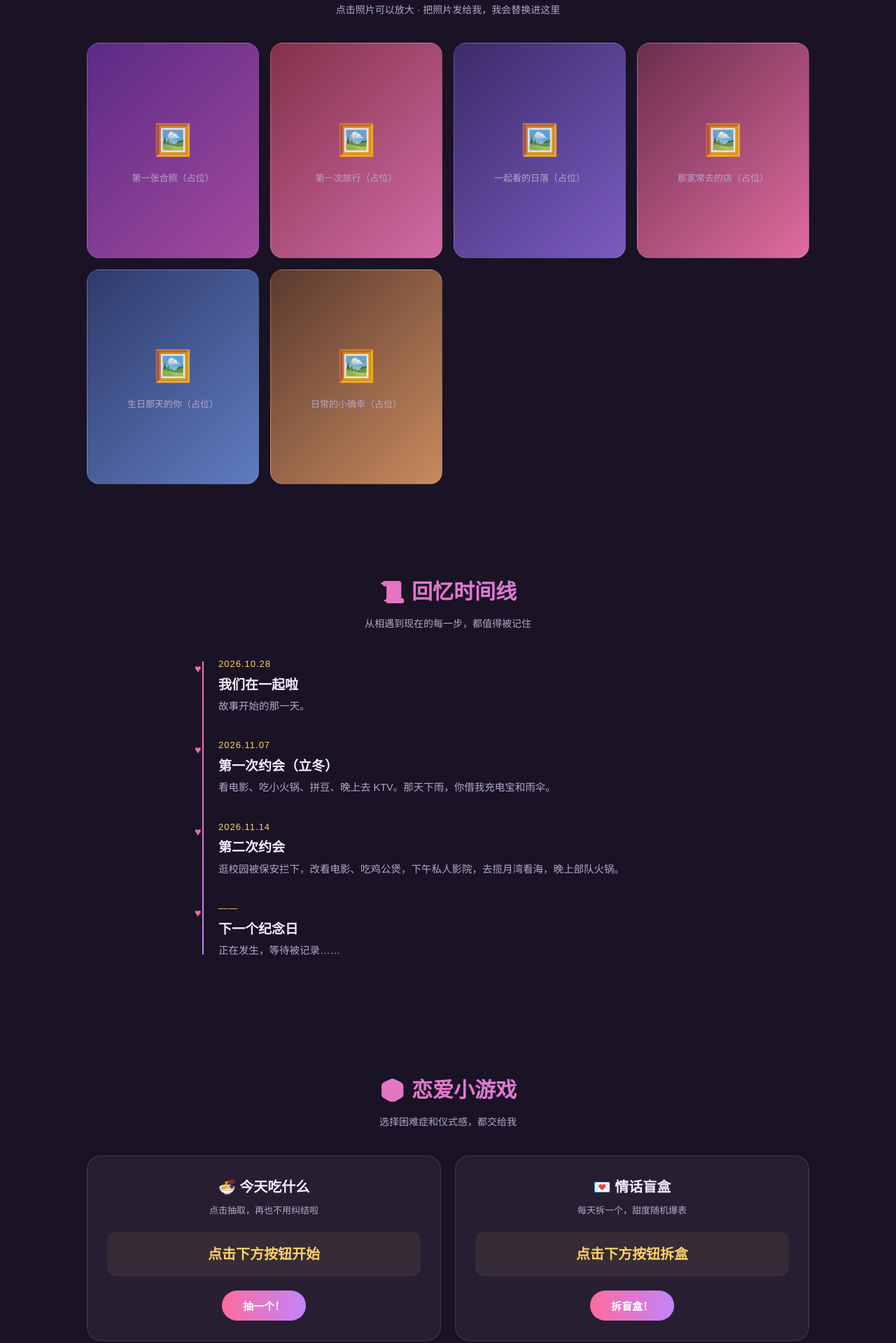
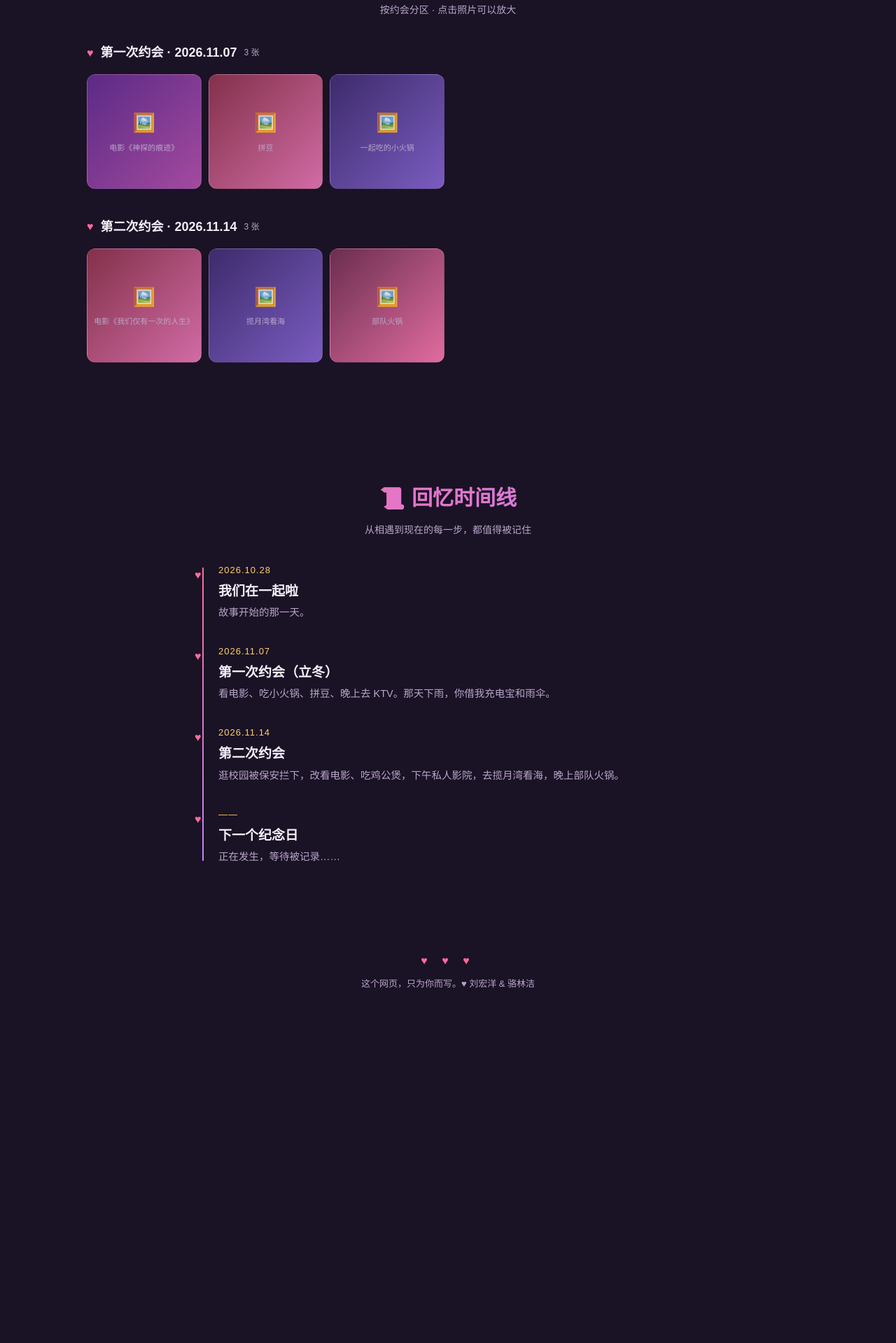
Before and after one commit to worldL4/love, a plain HTML site: page index.html in a window 1280 px wide. Shown: the part 881-2800 px from the top of the page at 70% size. After the commit the page ends 2338 px from the top, so only its background shows below. Drawn offline with Linux system fonts and the light colour scheme.

Commit message:
update: 图集分区 + 删小游戏/情书

```diff
--- a/index.html
+++ b/index.html
@@ -66,22 +66,34 @@
   .next-anniv { margin-top:26px; color:var(--sub); font-size:14px; }
   .next-anniv b { color:var(--gold); }
 
-  /* 照片墙 */
-  .gallery { display:grid; grid-template-columns:repeat(auto-fill,minmax(230px,1fr)); gap:16px; }
+  /* 照片图集（按约会分区） */
+  .album-group { margin-bottom:40px; }
+  .album-title {
+    display:flex; align-items:center; gap:10px;
+    font-size:18px; font-weight:700; margin-bottom:16px; color:var(--text);
+  }
+  .album-title::before {
+    content:"♥"; color:var(--accent); font-size:16px;
+  }
+  .album-title .count { font-size:12px; color:var(--sub); font-weight:400; }
+  .gallery {
+    display:grid; grid-template-columns:repeat(auto-fill,minmax(140px,1fr));
+    gap:10px;
+  }
   .ph {
-    position:relative; border-radius:18px; overflow:hidden; cursor:pointer;
-    aspect-ratio:4/5; border:1px solid var(--border);
-    display:flex; align-items:center; justify-content:center; flex-direction:column; gap:10px;
-    transition:transform .35s, box-shadow .35s;
+    position:relative; border-radius:12px; overflow:hidden; cursor:pointer;
+    aspect-ratio:1/1; border:1px solid var(--border);
+    display:flex; align-items:center; justify-content:center; flex-direction:column; gap:6px;
+    transition:transform .25s, box-shadow .25s;
   }
-  .ph:hover { transform:translateY(-6px); box-shadow:0 14px 40px rgba(192,132,252,.25); }
+  .ph:hover { transform:translateY(-4px); box-shadow:0 8px 24px rgba(192,132,252,.28); }
   .ph img { width:100%; height:100%; object-fit:cover; position:absolute; inset:0; }
   .ph .cap {
-    position:absolute; left:0; right:0; bottom:0; padding:26px 14px 12px; font-size:13px;
-    background:linear-gradient(transparent,rgba(0,0,0,.65)); color:#fff;
+    position:absolute; left:0; right:0; bottom:0; padding:16px 8px 8px; font-size:11px;
+    background:linear-gradient(transparent,rgba(0,0,0,.7)); color:#fff; text-align:center;
   }
-  .ph.placeholder .heart { font-size:44px; opacity:.85; }
-  .ph.placeholder .txt { font-size:13px; color:var(--sub); text-align:center; padding:0 14px; }
+  .ph.placeholder .heart { font-size:26px; opacity:.85; }
+  .ph.placeholder .txt { font-size:11px; color:var(--sub); text-align:center; padding:0 8px; }
   .ph.p1 { background:linear-gradient(135deg,#5b2a86,#a34a9e); }
   .ph.p2 { background:linear-gradient(135deg,#83314a,#d16ba5); }
   .ph.p3 { background:linear-gradient(135deg,#3d2b6b,#7a5cc0); }
@@ -105,34 +117,6 @@
   .tl-item .title { font-size:19px; font-weight:700; margin:4px 0; }
   .tl-item .desc { color:var(--sub); font-size:14.5px; }
 
-  /* 小游戏 */
-  .games { display:grid; grid-template-columns:repeat(auto-fit,minmax(300px,1fr)); gap:20px; }
-  .game {
-    background:var(--card); border:1px solid var(--border); border-radius:20px;
-    padding:28px; text-align:center; backdrop-filter:blur(6px);
-  }
-  .game h3 { font-size:20px; margin-bottom:8px; }
-  .game .hint { color:var(--sub); font-size:13px; margin-bottom:20px; }
-  .game .result {
-    min-height:64px; display:flex; align-items:center; justify-content:center;
-    font-size:20px; font-weight:700; color:var(--gold); margin-bottom:20px;
-    background:rgba(255,209,102,.07); border-radius:14px; padding:10px;
-  }
-  button.btn {
-    background:linear-gradient(90deg,var(--accent),var(--accent2)); color:#fff; border:none;
-    padding:11px 30px; border-radius:99px; font-size:15px; cursor:pointer; font-weight:600;
-    transition:transform .2s, box-shadow .2s; font-family:inherit;
-  }
-  button.btn:hover { transform:scale(1.05); box-shadow:0 8px 24px rgba(255,107,157,.35); }
-  button.btn:active { transform:scale(.97); }
-
-  /* 情书 */
-  .letter {
-    max-width:680px; margin:0 auto; background:var(--card); border:1px solid var(--border);
-    border-radius:22px; padding:40px 36px; font-size:16px; line-height:2;
-  }
-  .letter .sig { text-align:right; color:var(--sub); margin-top:18px; font-size:14px; }
-
   footer { text-align:center; color:var(--sub); font-size:13px; padding:50px 20px 40px; }
   footer .heartline { letter-spacing:8px; color:var(--accent); margin-bottom:10px; font-size:16px; }
 
@@ -153,10 +137,8 @@
 
 <nav>
   <a href="#home">首页</a>
-  <a href="#gallery">照片墙</a>
+  <a href="#gallery">图集</a>
   <a href="#timeline">回忆录</a>
-  <a href="#games">小游戏</a>
-  <a href="#letter">情书</a>
 </nav>
 
 <!-- 首页 -->
@@ -173,11 +155,11 @@
   <div class="next-anniv" id="nextAnniv"></div>
 </section>
 
-<!-- 照片墙 -->
+<!-- 照片图集 -->
 <section id="gallery">
-  <h2 class="fade-in">📷 照片墙</h2>
-  <div class="sec-sub fade-in">点击照片可以放大 · 把照片发给我，我会替换进这里</div>
-  <div class="gallery fade-in" id="galleryGrid"></div>
+  <h2 class="fade-in">📷 我们的图集</h2>
+  <div class="sec-sub fade-in">按约会分区 · 点击照片可以放大</div>
+  <div class="fade-in" id="galleryWrap"></div>
 </section>
 
 <!-- 时间线 -->
@@ -185,33 +167,6 @@
   <h2 class="fade-in">📜 回忆时间线</h2>
   <div class="sec-sub fade-in">从相遇到现在的每一步，都值得被记住</div>
   <div class="timeline fade-in" id="timelineBox"></div>
-</section>
-
-<!-- 小游戏 -->
-<section id="games">
-  <h2 class="fade-in">🎲 恋爱小游戏</h2>
-  <div class="sec-sub fade-in">选择困难症和仪式感，都交给我</div>
-  <div class="games fade-in">
-    <div class="game">
-      <h3>🍜 今天吃什么</h3>
-      <div class="hint">点击抽取，再也不用纠结啦</div>
-      <div class="result" id="foodResult">点击下方按钮开始</div>
-      <button class="btn" onclick="drawFood()">抽一个！</button>
-    </div>
-    <div class="game">
-      <h3>💌 情话盲盒</h3>
-      <div class="hint">每天拆一个，甜度随机爆表</div>
-      <div class="result" id="wishResult">点击下方按钮拆盒</div>
-      <button class="btn" onclick="drawWish()">拆盲盒！</button>
-    </div>
-  </div>
-</section>
-
-<!-- 情书 -->
-<section id="letter">
-  <h2 class="fade-in">✉️ 写给你的信</h2>
-  <div class="sec-sub fade-in">理工男的浪漫，是把心意写成代码</div>
-  <div class="letter fade-in" id="letterBody"></div>
 </section>
 
 <footer>
@@ -235,15 +190,26 @@ const CONFIG = {
   // 在一起的日期（用于倒计时，格式：年,月-1,日）
   startDate: new Date(2026, 9, 28),
 
-  // 照片墙：img 为图片路径（把照片放进同目录并改名即可）；cap 为配文
+  // 照片图集：按约会分区。每个区是一个对象：title=分区名，photos=该区的照片数组
+  // 每张照片：img=图片路径（把照片放进同目录并改名），cap=配文
   // 下面先用占位卡片，发我真实照片后即可替换
+  albums: [
+    {
+      title: "第一次约会 · 2026.11.07",
       photos: [
-    { img: null, cap: "第一张合照（占位）" },
-    { img: null, cap: "第一次旅行（占位）" },
-    { img: null, cap: "一起看的日落（占位）" },
-    { img: null, cap: "那家常去的店（占位）" },
-    { img: null, cap: "生日那天的你（占位）" },
-    { img: null, cap: "日常的小确幸（占位）" },
+        { img: null, cap: "电影《神探的痕迹》" },
+        { img: null, cap: "拼豆" },
+        { img: null, cap: "一起吃的小火锅" },
+      ],
+    },
+    {
+      title: "第二次约会 · 2026.11.14",
+      photos: [
+        { img: null, cap: "电影《我们仅有一次的人生》" },
+        { img: null, cap: "揽月湾看海" },
+        { img: null, cap: "部队火锅" },
+      ],
+    },
   ],
 
   // 回忆时间线：date / title / desc
@@ -253,22 +219,6 @@ const CONFIG = {
     { date: "2026.11.14", title: "第二次约会", desc: "逛校园被保安拦下，改看电影、吃鸡公煲，下午私人影院，去揽月湾看海，晚上部队火锅。" },
     { date: "——", title: "下一个纪念日", desc: "正在发生，等待被记录……" },
   ],
-
-  // 「今天吃什么」菜单，可以随便加
-  foods: ["火锅","烤肉","日料","麻辣烫","披萨","饺子","奶茶配炸鸡","牛肉面","寿司","川菜","螺蛳粉","在家做饭"],
-
-  // 情话盲盒，可以随时补充
-  wishes: [
-    "遇见你之后，连 OS 更新日志都变得可爱了。",
-    "我的人生没有 bug，直到你出现——原来你是 feature。",
-    "别的算法求最优解，我的算法只求你。",
-    "如果爱你需要理由，那理由就是没有理由。",
-    "你是我所有随机事件里，最确定的那个答案。",
-    "今天也想见你，明天也是，天天如此。",
-  ],
-
-  // 情书内容（支持换行）
-  letter: "亲爱的：\n\n以前的人写情书，我觉得现在的男生可以为你写一个网页。\n\n这里的每一行代码都在说同一句话——谢谢你出现在我的生活里。往后的日子，照片会越来越多，时间线会越来越长，而我会一直在。\n\n「从今往后，我的每个 to-do list 里，第一条永远是你。」",
 };
 
 /* =========================================================
@@ -300,12 +250,21 @@ function tick(){
 }
 tick(); setInterval(tick, 1000);
 
-// 照片墙
+// 照片图集（按约会分区）
 const PLACEHOLDER_CLASSES = ["p1","p2","p3","p4","p5","p6"];
-const grid = document.getElementById("galleryGrid");
-CONFIG.photos.forEach((p, i) => {
+const wrap = document.getElementById("galleryWrap");
+CONFIG.albums.forEach((album, ai) => {
+  const group = document.createElement("div");
+  group.className = "album-group";
+  const title = document.createElement("div");
+  title.className = "album-title";
+  title.innerHTML = `${album.title} <span class="count">${album.photos.length} 张</span>`;
+  group.appendChild(title);
+  const grid = document.createElement("div");
+  grid.className = "gallery";
+  album.photos.forEach((p, i) => {
     const el = document.createElement("div");
-  el.className = "ph " + (p.img ? "" : "placeholder " + PLACEHOLDER_CLASSES[i % 6]);
+    el.className = "ph " + (p.img ? "" : "placeholder " + PLACEHOLDER_CLASSES[(ai + i) % 6]);
     if (p.img) {
       el.innerHTML = `<img src="${p.img}" alt="${p.cap}"><div class="cap">${p.cap}</div>`;
       el.onclick = () => { lightboxImg.src = p.img; lightbox.style.display = "flex"; };
@@ -313,6 +272,9 @@ CONFIG.photos.forEach((p, i) => {
       el.innerHTML = `<div class="heart">🖼️</div><div class="txt">${p.cap}</div>`;
     }
     grid.appendChild(el);
+  });
+  group.appendChild(grid);
+  wrap.appendChild(group);
 });
 
 // 时间线
@@ -324,32 +286,7 @@ CONFIG.timeline.forEach(t => {
   tl.appendChild(el);
 });
 
-// 小游戏
-let foodSpinning = false;
-function drawFood(){
-  if (foodSpinning) return;
-  foodSpinning = true;
-  const box = document.getElementById("foodResult");
-  let n = 0;
-  const timer = setInterval(() => {
-    box.textContent = "🎲 " + CONFIG.foods[Math.floor(Math.random()*CONFIG.foods.length)];
-    if (++n >= 14) {
-      clearInterval(timer);
-      const pick = CONFIG.foods[Math.floor(Math.random()*CONFIG.foods.length)];
-      box.textContent = "✨ 就吃「" + pick + "」吧！";
-      foodSpinning = false;
-    }
-  }, 90);
-}
-function drawWish(){
-  const pick = CONFIG.wishes[Math.floor(Math.random()*CONFIG.wishes.length)];
-  document.getElementById("wishResult").textContent = pick;
-}
-
-// 情书
-document.getElementById("letterBody").innerHTML =
-  CONFIG.letter.split("\n").map(l => `<p>${l || "&nbsp;"}</p>`).join("") +
-  `<div class="sig">—— 永远爱你的 ${CONFIG.nameA}</div>`;
+// 页脚
 document.getElementById("footerText").textContent =
   `这个网页，只为你而写。♥ ${CONFIG.nameA} & ${CONFIG.nameB}`;
 
```
Lines whose indentation alone changed are shown as unchanged.
